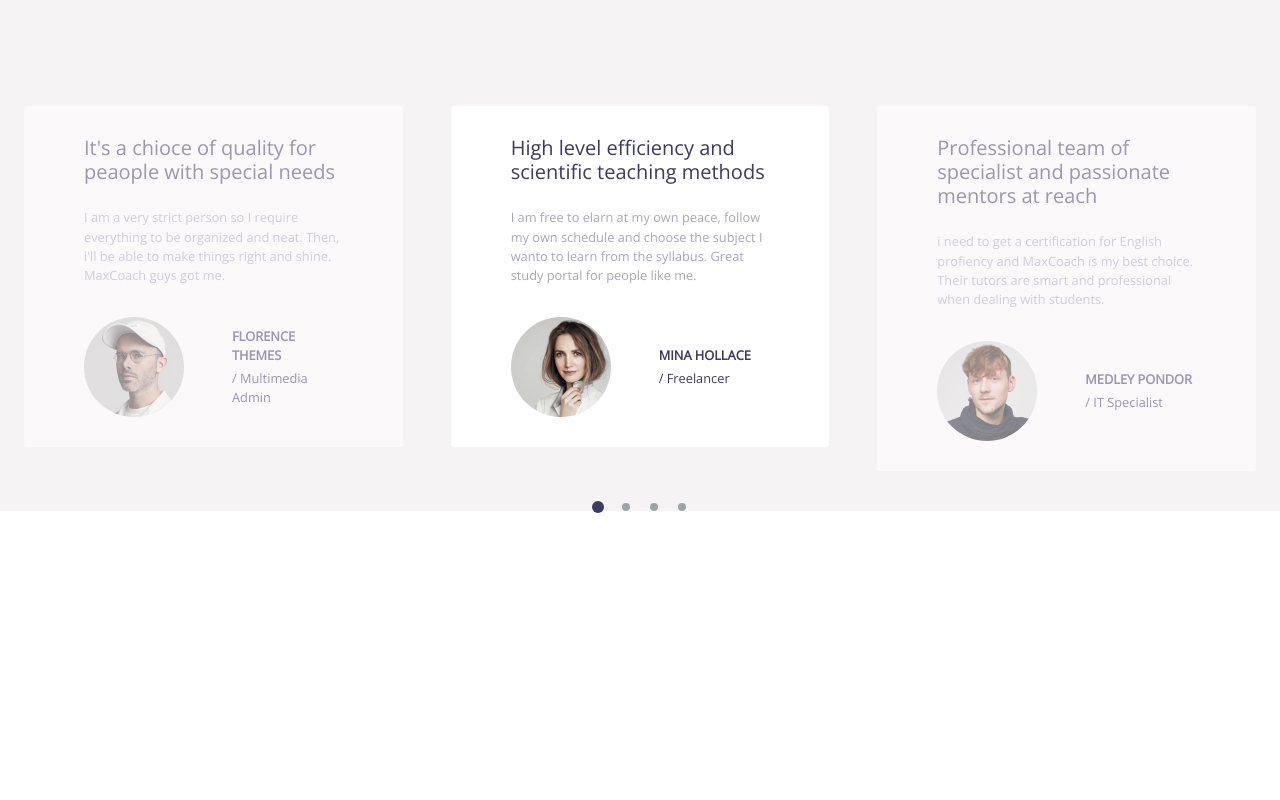
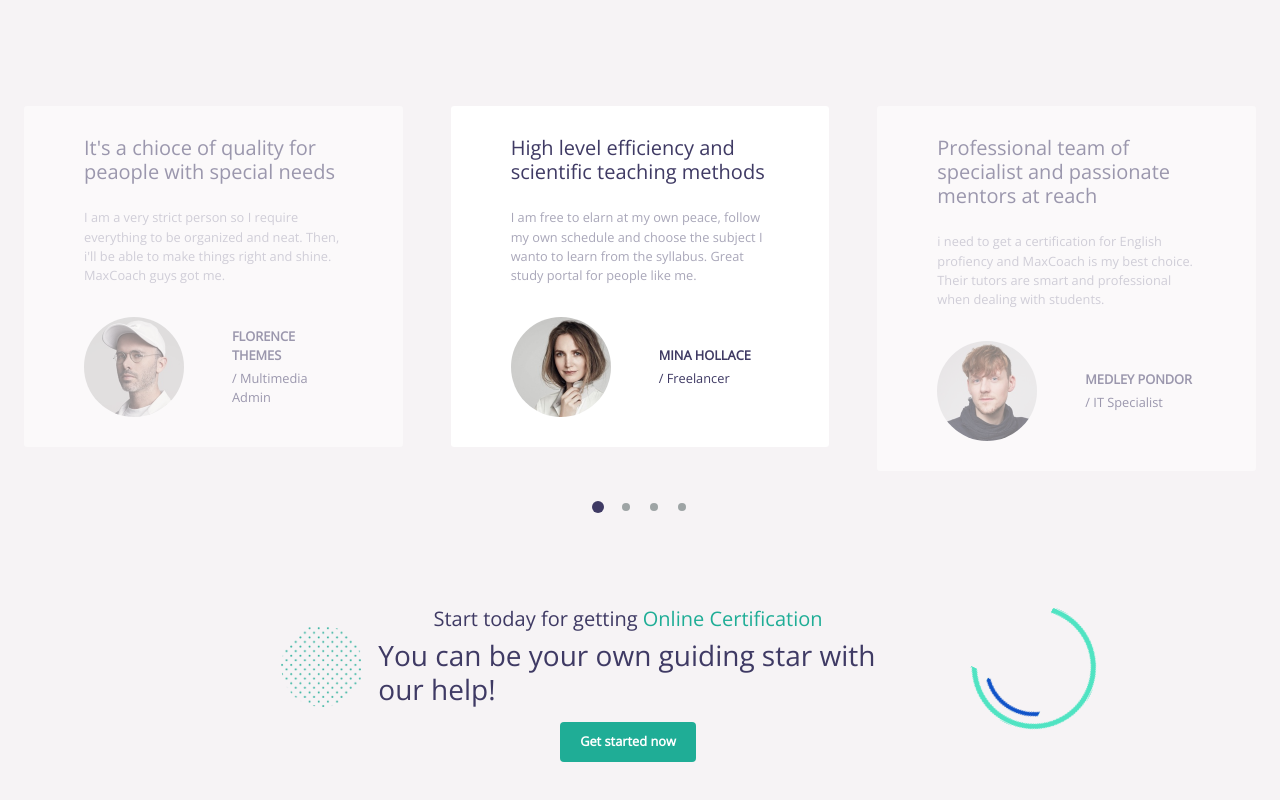
Before and after one commit to antoniogiachin/proj-html-vuejs, a Vue app: page / in a window 1280 px wide. Shown: the part 2965-3765 px from the top of the page. Before the commit the page ends 3478 px from the top, so only its background shows below. Built offline with nearby package versions, Linux system fonts and the light colour scheme.

Commit message:
stilizzata sezione verbatim

```diff
--- a/src/components/partials/verbatimQuotes.vue
+++ b/src/components/partials/verbatimQuotes.vue
@@ -64,11 +64,26 @@
                 </div>
 
                 <!-- separatore -->
-                <div class="ms_divide d-flex justify-content-center mt-2">
+                <div class="ms_divide d-flex justify-content-center mt-2 mb-5">
                     <i class="fas fa-circle ms_current-dot"></i>
                     <i class="fas fa-circle"></i>
                     <i class="fas fa-circle"></i>
                     <i class="fas fa-circle"></i>
+                </div>
+
+                <!-- row get started -->
+                <div class="container row my-5 ms_get-started">
+                    <div class="col position-relative">
+                            <img src="../../assets/img/maxcoach-shape-05.png" class="img-fluid shape-01 position-absolute" alt="shape-img">
+                    </div>
+                    <div class="col-5 d-flex flex-column align-items-center">
+                        <h5>Start today for getting <span>Online Certification</span></h5>
+                        <h3>You can be your own guiding star with our help!</h3>
+                        <button class="border-0 ms_button rounded-2 d-block my-2">Get started now</button>
+                    </div>
+                    <div class="col position-relative">
+                            <img src="../../assets/img/maxcoach-shape-02.png" class="img-fluid shape-02 position-absolute" alt="shape-img">
+                    </div>
                 </div>
 
             </div>
@@ -164,5 +179,35 @@ export default {
         }
 
     }
+
+
+    .ms_get-started{
+        h5{
+            color:$colorDarkBlue;
+
+            span{
+                color: $colorGreen;
+            }
+        }
+
+        h3{
+            color:$colorDarkBlue
+        }
+
+        .ms_button{
+            @include button;
+        }
+
+        .shape-01{
+            right: 5px;
+            top: 20px;
+            width: 80px;
+            height: 80px;
+        }
+
+        .shape-02{
+            left: 80px;
+        }
+    }
 }
 </style>
```
